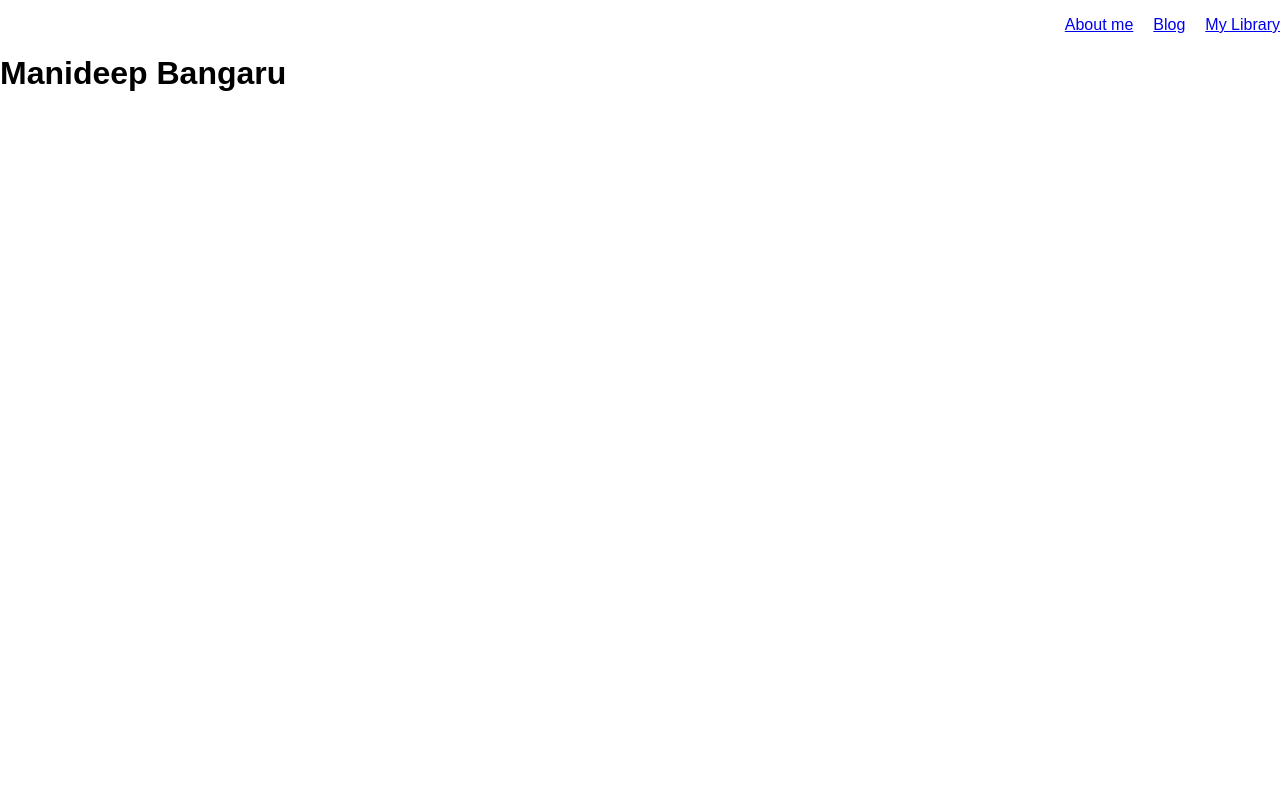
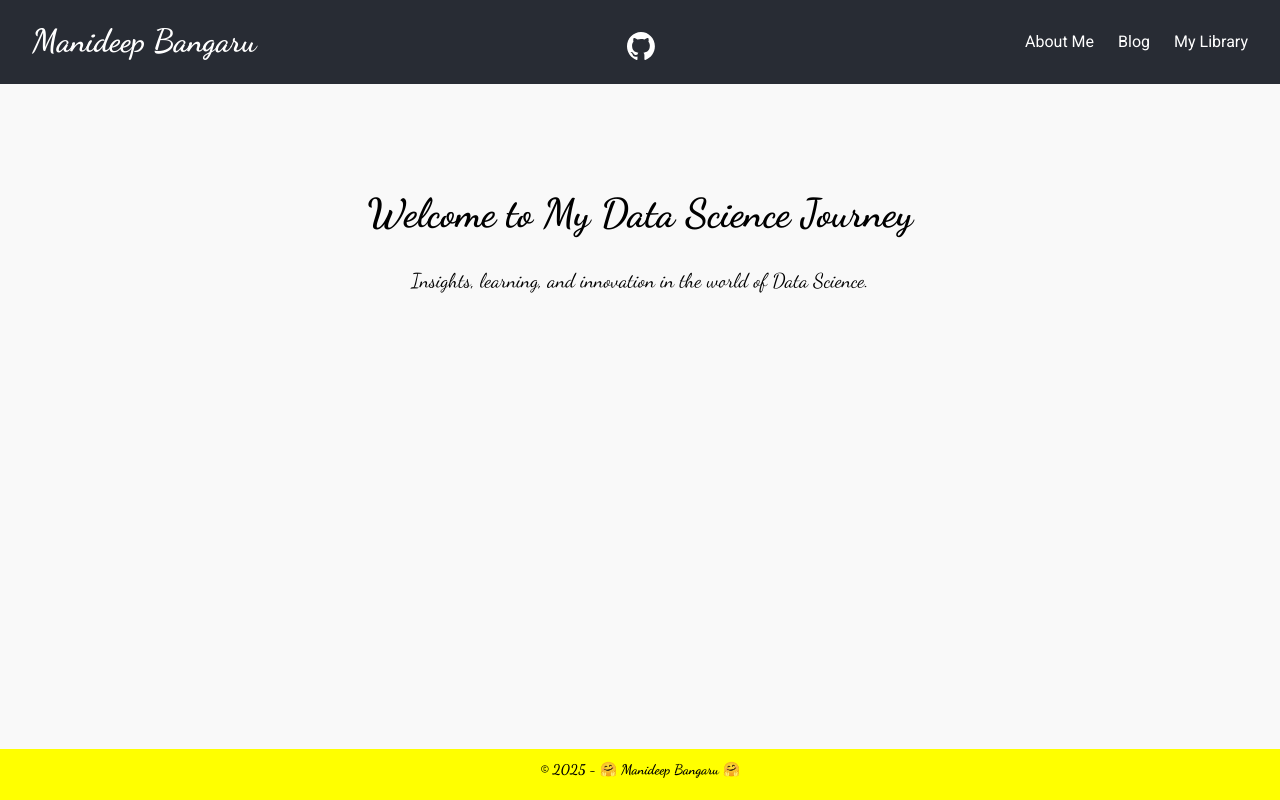
Before and after one commit to ManideepBangaru/my-personal-website, a plain HTML site: page index.html in a window 1280 px wide. Drawn offline with Linux system fonts and the light colour scheme.

Commit message:
Add new styles and update HTML structure for improved layout and navigation

```diff
--- /dev/null
+++ b/css/styles.css
@@ -0,0 +1,147 @@
+/* General Styles */
+/* load fonts */
+@import url('https://fonts.googleapis.com/css2?family=Dancing+Script:wght@400..700&display=swap');
+@import url('https://fonts.googleapis.com/css2?family=Roboto:ital,wght@0,100..900;1,100..900&display=swap');
+
+header {
+    background-color: #282c34;
+    color: #fff;
+    padding: 1rem 0;
+    position: sticky;
+    top: 0;
+    z-index: 1000;
+}
+
+.logo {
+    font-family: "Dancing Script";
+    font-size: 2rem;
+    font-optical-sizing: auto;
+    font-weight: bold;
+    text-decoration: none;
+    color: #fff;
+}
+
+.logo a{
+    text-decoration: none;
+    color: #fff;
+}
+
+.logo a:hover{
+    color: yellow;
+}
+
+.social-links {
+    display: flex;
+    justify-content: center;
+    gap: 1rem;
+    margin-top: 1rem;
+}
+
+.social-links img {
+    filter: invert(100%) sepia(100%) saturate(0%) hue-rotate(93deg) brightness(103%) contrast(103%);
+}
+
+.social-links img:hover {
+    transform: scale(1.4);
+    transition: transform 0.2s ease, filter 0.2s ease;
+    filter: invert(100%) sepia(100%) saturate(10000%) hue-rotate(0deg) brightness(100%) contrast(100%);
+}
+
+.social-links img{
+    height: 28px;
+    width: 28px;
+}
+
+nav {
+    display: flex;
+    justify-content: space-between;
+    align-items: center;
+    padding: 0 2rem;
+}
+
+.nav-links {
+    font-family: "Roboto";
+    font-weight: normal;
+    font-size: 1.0rem;
+    list-style: none;
+    display: flex;
+    gap: 1.5rem;
+    margin: 0;
+    padding: 0;
+}
+
+.nav-links li a {
+    color: white;
+    text-decoration: none;
+    transition: color 0.2s ease;
+}
+
+.nav-links li a:hover {
+    color: yellow;
+}
+
+.hero {
+    color: black;
+    text-align: center;
+    padding: 4rem 2rem;
+}
+
+.hero h1 {
+    font-size: 2.5rem;
+    margin-bottom: 1rem;
+}
+
+.hero p {
+    font-size: 1.25rem;
+    margin-bottom: 2rem;
+}
+
+body {
+    margin: 0;
+    font-family: "Dancing Script";
+    font-weight: normal;
+    color: #333;
+    background-color: #f9f9f9;
+    line-height: 1.6;
+}
+
+.footer {
+    padding: 5px 0;
+    align-items: center;
+    text-align: center;
+    position: fixed;
+    bottom: 0;
+    width: 100%;
+    background-color: yellow;
+}
+
+.copyright {
+    color: black;
+    font-size: 14px;
+    text-align: center;
+    margin-top: 5px;
+    font-weight: bold;
+}
+
+/* write media queryies to decrease the font-size when the window goes under a pixel value */
+@media screen and (max-width: 600px) {
+    .logo {
+        font-size: 1.5rem;
+    }
+    .nav-links {
+        font-size: 0.8rem;
+    }
+    .hero h1 {
+        font-size: 1.5rem;
+    }
+    .hero p {
+        font-size: 1rem;
+    }
+    .copyright {
+        font-size: 12px;
+    }
+    .social-links img{
+        height: 18px;
+        width: 18px;
+    }
+}
--- a/index.html
+++ b/index.html
@@ -3,20 +3,34 @@
 <head>
     <meta charset="UTF-8">
     <meta name="viewport" content="width=device-width, initial-scale=1.0">
-    <title>Manideep Bangaru's Personal Website</title>
-    <link rel="stylesheet" href="styles.css">
+    <title>Manideep Bangaru</title>
+    <link rel="stylesheet" href="css/styles.css">
 </head>
 <body>
     <header>
-    <nav>
-        <ul style="list-style-type: none; display: flex; justify-content: flex-end;">
-            <li style="margin-right: 20px;"><a href="#about">About me</a></li>
-            <li style="margin-right: 20px;"><a href="#blog">Blog</a></li>
-            <li><a href="#library">My Library</a></li>
-        </ul>
-    </nav>
-        <h1>Manideep Bangaru</h1>
+        <nav>
+            <div class="logo"><a href="index.html">Manideep Bangaru</a></div>
+            <div class="social-links">
+                <a href="https://github.com/manideepbangaru" target="_blank"><img src="assets/github-mark.svg"></a>
+            </div>
+            <ul class="nav-links">
+                <li><a href="aboutme.html">About Me</a></li>
+                <li><a href="blog.html">Blog</a></li>
+                <li><a href="library.html">My Library</a></li>
+            </ul>
+        </nav>
     </header>
-    <script src="script.js"></script>
+
+    <main id="homepage">
+        <section class="hero">
+            <h1>Welcome to My Data Science Journey</h1>
+            <p>Insights, learning, and innovation in the world of Data Science.</p>
+        </section>
+    </main>
+
+    <footer class="footer">
+        <p class="copyright">&copy; 2025 - &#x1F917; Manideep Bangaru &#x1F917;</p>
+    </footer>
+    <script src="js/script.js"></script>
 </body>
 </html>
--- a/styles.css
+++ /dev/null
@@ -1,38 +0,0 @@
-body {
-    font-family: Arial, sans-serif;
-    margin: 0;
-    padding: 0;
-}
-
-header {
-    position: relative;
-}
-
-.nav-links {
-    list-style-type: none;
-    display: flex;
-    justify-content: flex-end;
-    padding: 0;
-    margin: 0;
-}
-
-.nav-links li {
-    margin-right: 20px;
-    transition: transform 0.3s, color 0.3s;
-}
-
-.nav-links li a {
-    text-decoration: none;
-    color: white;
-    font-weight: bold;
-}
-
-.nav-links li:hover {
-    transform: scale(1.1);
-    color: #FFD700;
-}
-    background-color: #4CAF50;
-    color: white;
-    padding: 15px;
-    text-align: left;
-}
```
Also changed, not shown: assets/github-mark.svg (added), js/script.js (added).
